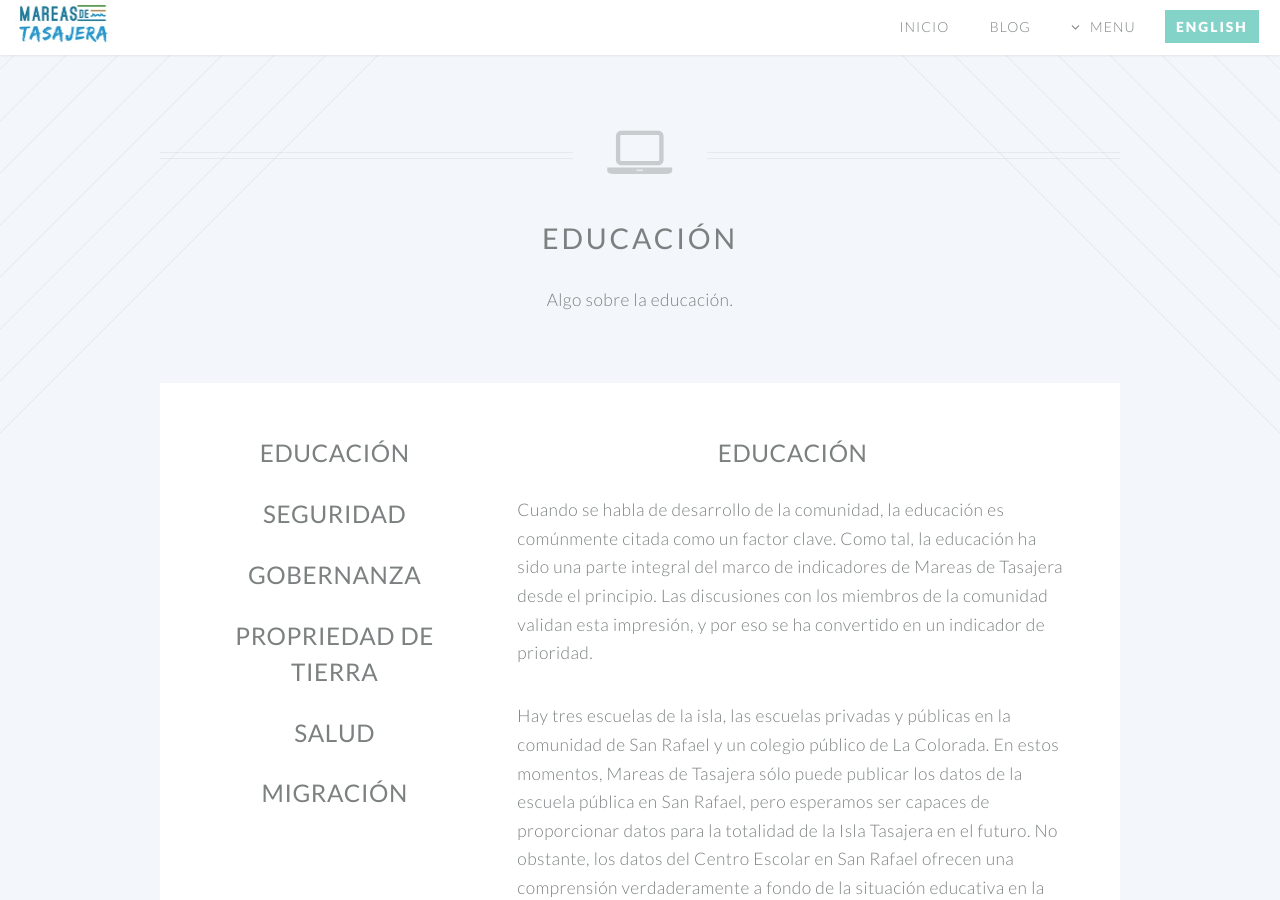
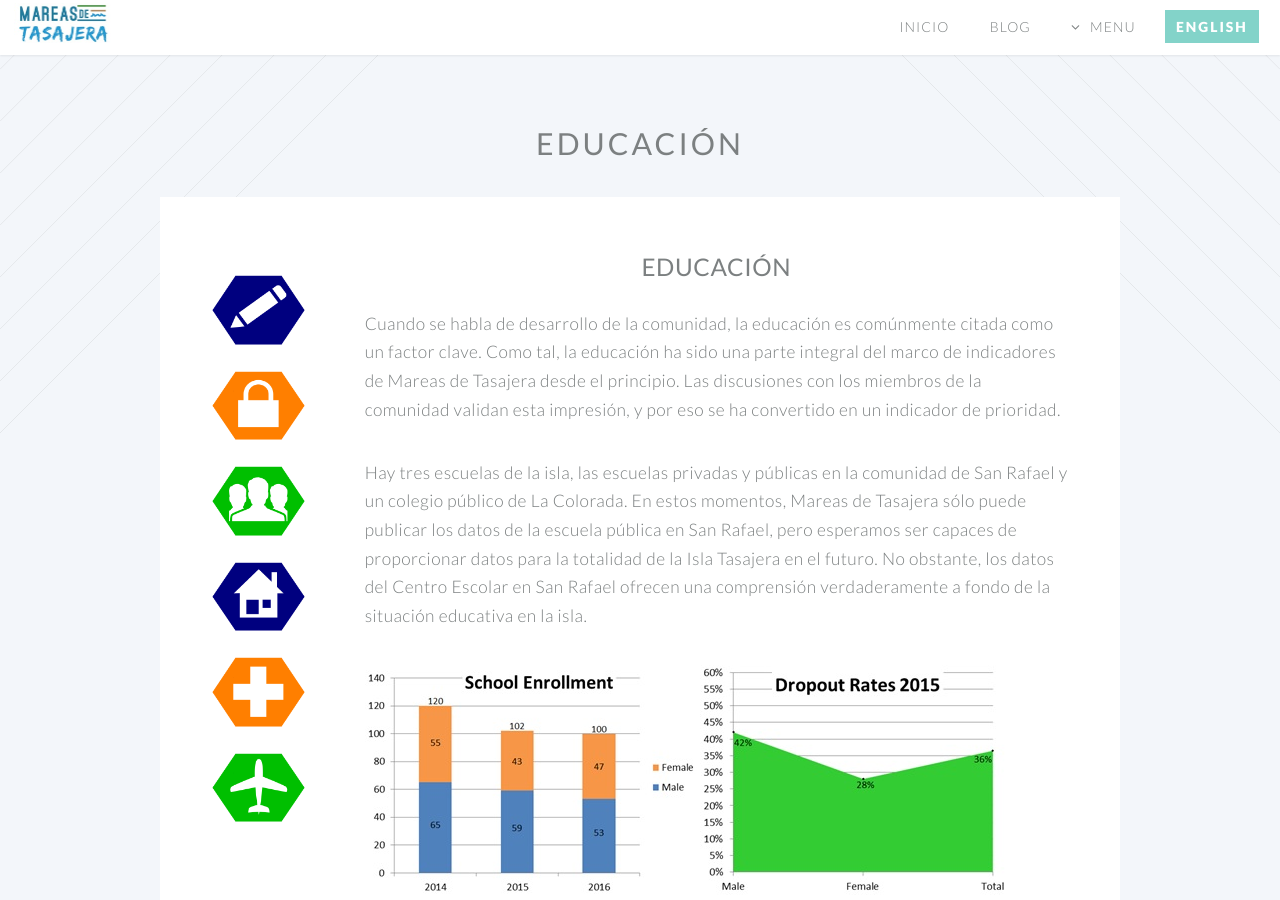
Before and after one commit to danteo90/danteo90.github.io, a Jekyll site: the page educacion.html, which Jekyll copies as it is, in a window 1280 px wide and 900 px high. Built offline with Jekyll 4.4.1, drawn with Linux system fonts in a browser that asks for light colours.

Commit message:
Update educacion.html

```diff
--- a/educacion.html
+++ b/educacion.html
@@ -24,6 +24,7 @@
 			<link rel="stylesheet" href="/css/style-wide.css" />
 			<link rel="stylesheet" href="/css/style-noscript.css" />
 		</noscript>
+		<link href="/css/Hover.css" rel="stylesheet" media="all" />
 		<!--[if lte IE 8]><link rel="stylesheet" href="css/ie/v8.css" /><![endif]-->
 		<!--[if lte IE 9]><link rel="stylesheet" href="css/ie/v9.css" /><![endif]-->
 	</head>
@@ -90,45 +91,49 @@
 			<!-- Main -->
 			<article id="main">
 
-				<header class="special container">
-					<span class="icon fa-laptop"></span>
-					<h2><strong>Educación</strong></h2>
-					<p>Algo sobre la educación.</p>
+				<header>
+					<h4><strong>Educación</strong></h4>
 				</header>
 
 				<!-- One -->
 					<section class="wrapper style4 container">
 
 						<div class="row oneandhalf">
-							<div class="4u">
+							<div class="2u">
 
 								<!-- Sidebar -->
 									<div class="sidebar">
 										<section>
 											<header>
-												<h3><a href="/educacion.html"><strong>Educación</strong></a></h3>
+												<a href="/educacion.html" class="image newfit hvr-bob"><img src="images/education-icon.png" alt="" title="Educación"/></a>
+												<kirk><h3>Educación</h3></kirk>
 											</header>
 											<header>
-												<h3><a href="/seguridad.html"><strong>Seguridad</strong></a></h3>
+												<a href="/seguridad.html" class="image newfit hvr-bob"><img src="images/security-icon.png" alt="" title="Seguridad"/></a>
+												<kirk><h3>Seguridad</h3></kirk>
 											</header>
 											<header>
-												<h3><a href="/gobernanza.html"><strong>Gobernanza</strong></a></h3>
+												<a href="/gobernanza.html" class="image newfit hvr-bob"><img src="images/governance-icon.png" alt="" title="Gobernanza"/></a>
+												<kirk><h3>Gobernanza</h3></kirk>
 											</header>
 											<header>
-												<h3><a href="/propriedad-de-tierra.html"><strong>Propriedad de Tierra</strong></a></h3>
+												<a href="/propriedad-de-tierra.html" class="image newfit hvr-bob"><img src="images/land-propriety-icon.png" alt="" title="Propriedad de Tierra"/></a>
+												<kirk2><h3>Propriedad de Tierra</h3></kirk2>
 											</header>
 											<header>
-												<h3><a href="/salud.html"><strong>Salud</strong></a></h3>
+												<a href="/salud.html" class="image newfit hvr-bob"><img src="images/health-icon.png" alt="" title="Salud"/></a>
+												<kirk><h3>Salud</h3></kirk>
 											</header>
 											<header>
-												<h3><a href="/migracion.html"><strong>Migración</strong></a></h3>
+												<a href="/migracion.html" class="image newfit hvr-bob"><img src="images/migration-icon.png" alt="" title="Migración"/></a>
+												<kirk><h3>Migración</h3></kirk>
 											</header>
 										</section>
 
 									</div>
 
 							</div>
-							<div class="8u skel-cell-important">
+							<div class="10u skel-cell-important">
 
 								<!-- Content -->
 									<div class="content">
@@ -158,7 +163,7 @@
 							<div class="4u">
 
 								<section>
-									<span class="icon featured fa-check"></span>
+									<a href="/economia.html" class="image featured hvr-bob"><img src="images/economy-icon.png" alt=""/></a>
 									<header>
 										<h3><a href="/economia.html">Economía</a></h3>
 									</header>
@@ -169,7 +174,7 @@
 							<div class="4u">
 
 								<section>
-									<span class="icon featured fa-check"></span>
+									<a href="/sociedad.html" class="image featured hvr-bob"><img src="images/society-icon.png" alt=""/></a>
 									<header>
 										<h3><a href="/sociedad.html">Sociedad</a></h3>
 									</header>
@@ -180,7 +185,7 @@
 							<div class="4u">
 
 								<section>
-									<span class="icon featured fa-check"></span>
+									<a href="/medio-ambiente.html" class="image featured hvr-bob"><img src="images/environment-icon.png" alt=""/></a>
 									<header>
 										<h3><a href="/medio-ambiente.html">Medio Ambiente</a></h3>
 									</header>
```
